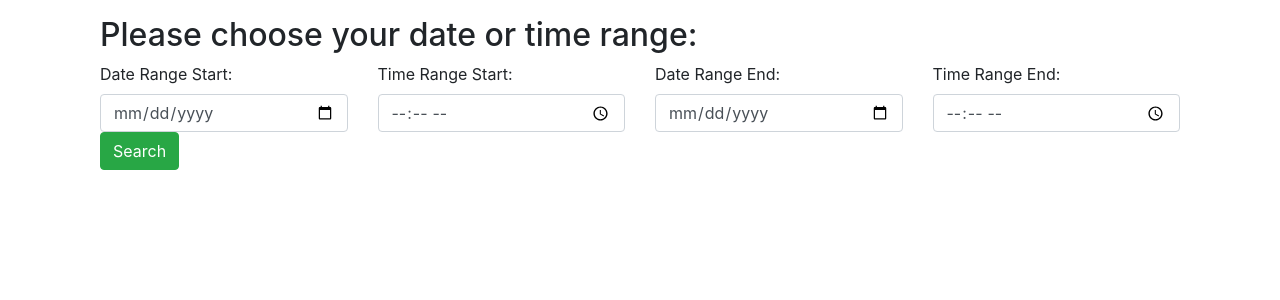
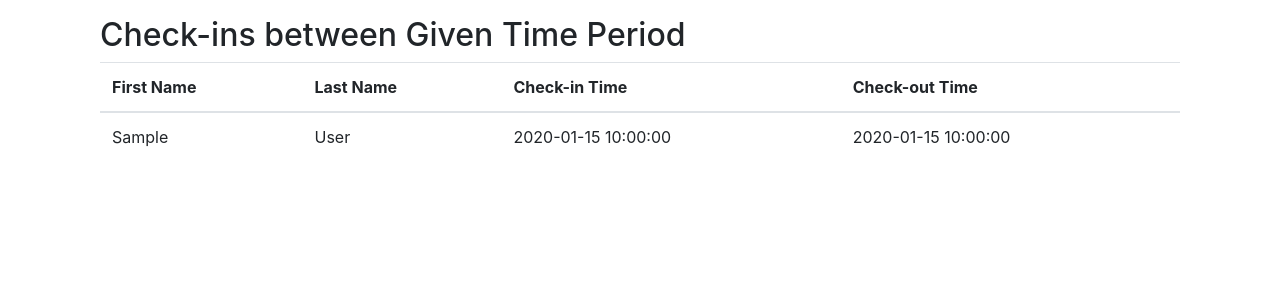
Before and after one commit to Ericbrod10/is601Final, a Flask app: template app/templates/search.html in a window 1280 px wide. Shown: the part 56-356 px from the top of the page. Run offline with Flask 2, Linux system fonts and the light colour scheme; the template is opened without the code that fills it: most values are stand-ins (such as "Sample title", 1, 10 or a date in 2020); some libraries are stand-ins or nearby versions.

Commit message:
Feature AddedL Search Page Functionality has been added

```diff
--- a/app/app.py
+++ b/app/app.py
@@ -108,9 +108,10 @@ def searchFunction():
     timeIn = request.form.get('dateStart') + ' ' + request.form.get('timeStart')
     timeOut = request.form.get('dateEnd') + ' ' + request.form.get('timeEnd')
     inputData = (timeIn, timeOut, timeOut, timeIn)
+    print(inputData)
     # cursor.execute('SELECT * FROM LogTable WHERE   ')
-    cursor.execute('SELECT * FROM LogTable WHERE (CheckInTime >= %s AND CheckInTime <= %s) OR (CheckOutTime <= %s '
-                   'AND CheckOutTime >= %s )')
+    searchQuery = """SELECT * FROM LogTable WHERE (CheckInTime >= %s AND CheckInTime <= %s) OR (CheckOutTime <= %s AND CheckOutTime >= %s)"""
+    cursor.execute(searchQuery, inputData)
     result = cursor.fetchall()
     print(result)
     return render_template('search.html', title='Search', user=user, Logs=result)
--- a/app/templates/search.html
+++ b/app/templates/search.html
@@ -1,7 +1,39 @@
 {% extends "layout.html" %}
 {% block content %}
 
-<form action="/Search" method="GET">
+
+{% if Logs %}
+<h2> Check-ins between Given Time Period</h2>
+<table class="table">
+    <thead>
+    <tr>
+        <!-- <th scope="col">Id</th> -->
+        <th scope="col">First Name</th>
+        <th scope="col">Last Name</th>
+
+        <th scope="col">Check-in Time</th>
+        <th scope="col">Check-out Time</th>
+        <!-- <th scope="col">Cookie ID</th> -->
+    </tr>
+    </thead>
+    <tbody>
+    {% for i in Logs %}
+    <tr>
+        <!--  <td><a href="view/{{i.id}}">{{ i.id }}</a></td> -->
+        <td>{{ i.FirstName }}</td>
+        <td>{{ i.LastName }}</td>
+        <td>{{ i.CheckInTime }}</td>
+        <td>{{ i.CheckOutTime }}</td>
+    </tr>
+    {% endfor %}
+    </tbody>
+</table>
+
+{% else %}
+
+
+<form action="/Search" method="POST">
+
     <h2>Please choose your date or time range:</h2>
 
     <!-- If we use separate date and time fields -->
@@ -42,8 +74,12 @@
         </div>
     </div>
     -->
-
     <button type="submit" class="btn btn-success">Search</button>
 </form>
 
+
+{% endif %}
+
+
+
 {% endblock %}
```
